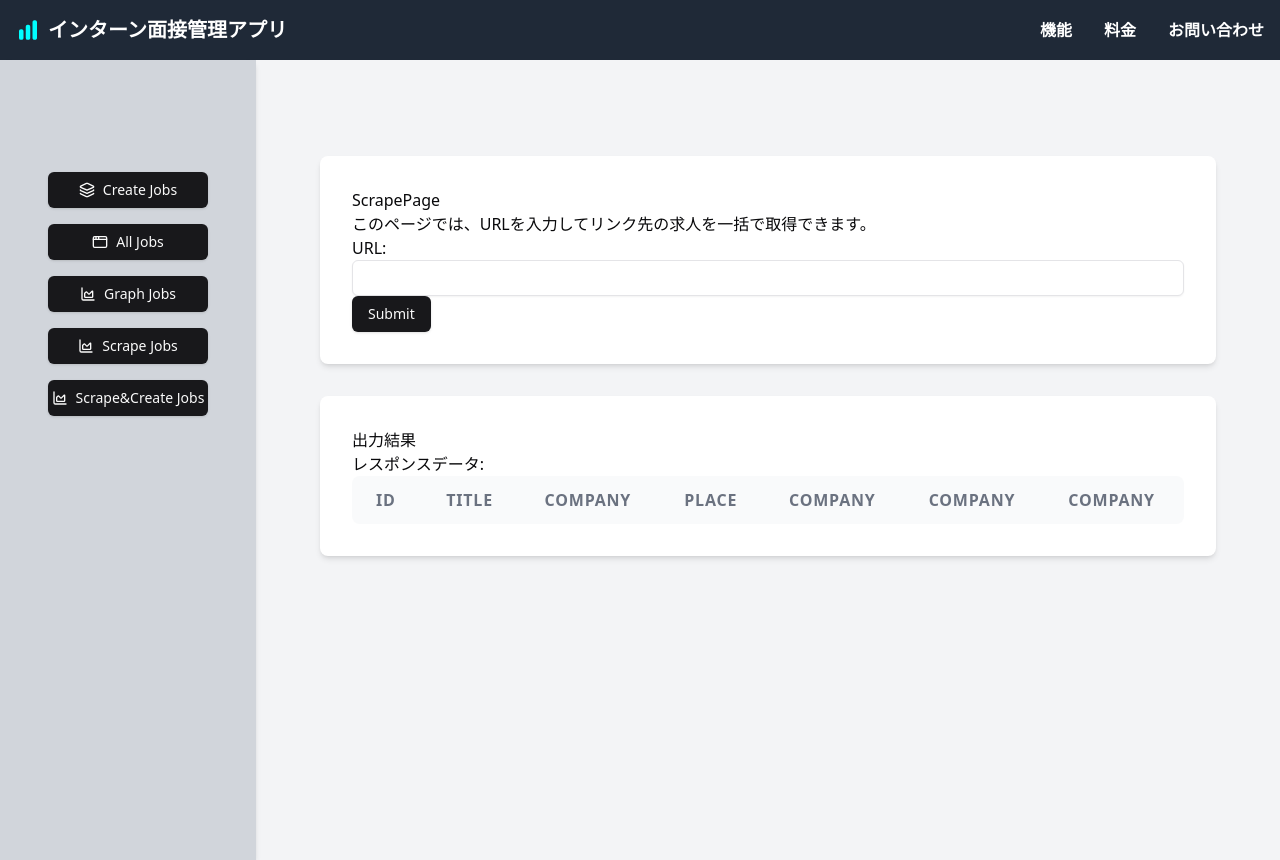
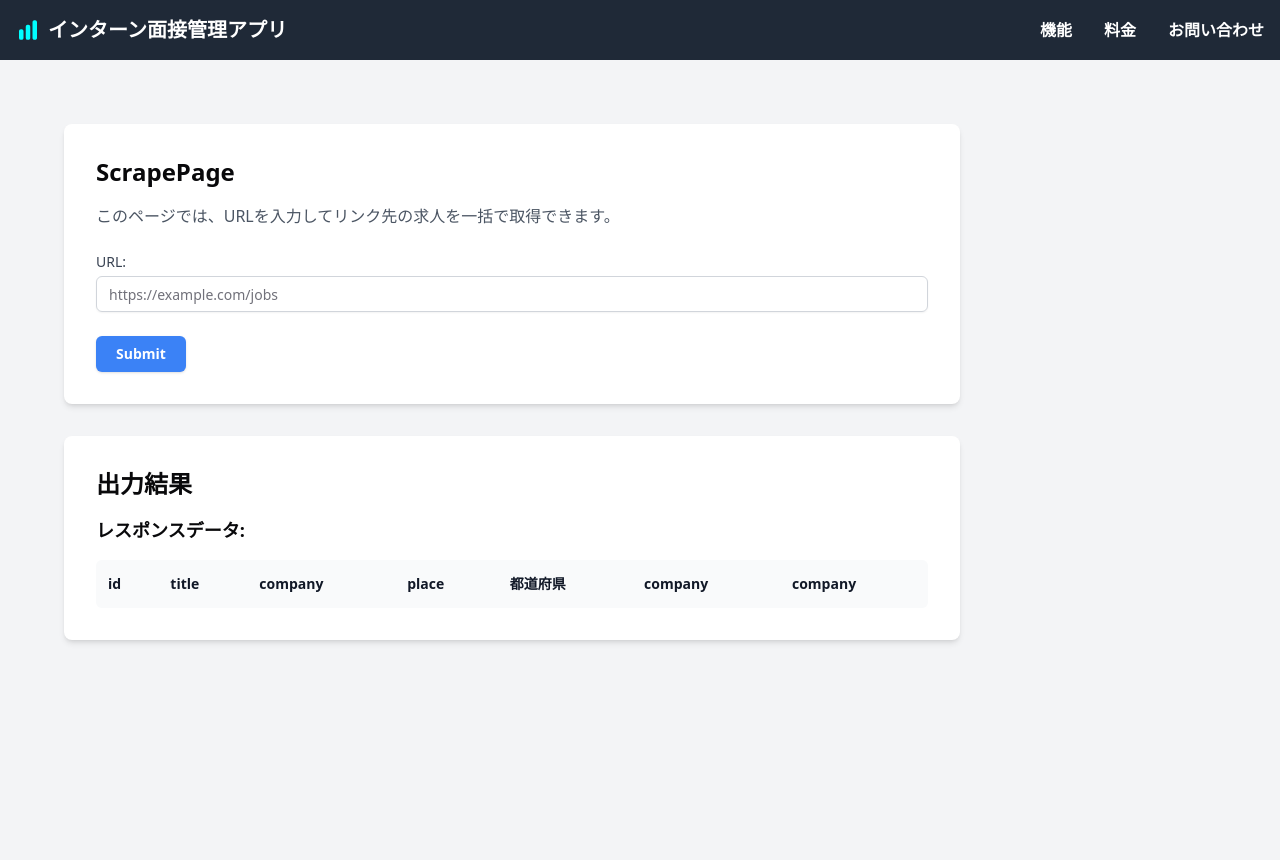
Before and after one commit to ajdjaiuoapooiad/next-port5-frontend-pageRouter, a Next.js app: page /scrape-posts in a window 1280 px wide. Built offline with nearby package versions, Linux system fonts and the light colour scheme.

Commit message:
topPage sidebar追加

```diff
--- a/src/components/Layout.tsx
+++ b/src/components/Layout.tsx
@@ -8,7 +8,7 @@ type LayoutProps = {
 };
 
 const Layout: React.FC<LayoutProps> = ({ children }) => {
-  const [isSidebarOpen, setIsSidebarOpen] = useState(true);
+  const [isSidebarOpen, setIsSidebarOpen] = useState(false);
 
   const toggleSidebar = () => {
     setIsSidebarOpen(!isSidebarOpen);
--- a/src/components/Sidebar.tsx
+++ b/src/components/Sidebar.tsx
@@ -25,7 +25,7 @@ const Sidebar: React.FC<SidebarProps> = ({ isSidebarOpen, toggleSidebar }) => {
   }
   return (
     <aside
-      className={`md:col-span-1 w-full top-0 h-screen bg-gray-800 text-white p-4 md:bg-gray-300 md:text-gray-800 transition-transform duration-300 ease-in-out md:shadow-md md:h-screen ${ // md:h-screenに変更
+      className={`flex-shrink-0 w-full top-0 h-screen bg-gray-800 text-white p-4 md:bg-gray-300 md:text-gray-800 transition-transform duration-300 ease-in-out md:shadow-md md:h-screen ${
         isSidebarOpen ? "translate-x-0" : "-translate-x-full md:translate-x-0"
       }`}
     >
--- a/src/pages/graph-posts/index.tsx
+++ b/src/pages/graph-posts/index.tsx
@@ -117,6 +117,9 @@ const GraphPage = () => {
           </form>
         </div>
 
+
+        <p className="text-2xl font-bold">参考例</p>
+
         <section className="bg-white rounded-lg shadow-md p-4 md:p-8 my-8">
           <h2 className="text-3xl font-semibold text-center mb-8">
             株式会社Aの求人 : エントリー数の推移（1日単位）
--- a/src/pages/index.tsx
+++ b/src/pages/index.tsx
@@ -10,6 +10,8 @@ import Slider from 'react-slick';
 import 'slick-carousel/slick/slick.css';
 import 'slick-carousel/slick/slick-theme.css';
 import Navbar from '@/components/Navbar'
+import { Button } from '@/components/ui/button'
+import Sidebar from '@/components/Sidebar'
 
 
 interface Screenshot {
@@ -19,6 +21,11 @@ interface Screenshot {
 
 const HomePage = () => {
   const [selectedImage, setSelectedImage] = useState<Screenshot | null>(null);
+    const [isSidebarOpen, setIsSidebarOpen] = useState(false);
+
+    const toggleSidebar = () => {
+      setIsSidebarOpen(!isSidebarOpen);
+    };
 
   const settings = {
     dots: true,
@@ -52,6 +59,20 @@ const HomePage = () => {
         <meta name="viewport" content="width=device-width, initial-scale=1" />
         <link rel="icon" href="/icons/test.svg" />
       </Head>
+
+      <div className="min-h-screen bg-gray-100">
+        <Button
+          onClick={toggleSidebar}
+          className="absolute top-3 right-4 md:hidden "
+        >
+          {isSidebarOpen ? "✕" : "☰"}
+        </Button>
+
+        <div className="grid md:grid-cols-5">
+          {isSidebarOpen && (
+            <Sidebar isSidebarOpen={isSidebarOpen} toggleSidebar={toggleSidebar} />
+          )}
+        </div>
 
       <Hero />
 
@@ -190,6 +211,8 @@ const HomePage = () => {
       </footer>
 
     </div>
+
+    </div>
   )
 }
 
--- a/src/pages/scrape-posts/index.tsx
+++ b/src/pages/scrape-posts/index.tsx
@@ -7,6 +7,7 @@ import { useRouter } from "next/navigation";
 import React, { FormEvent, useState } from "react";
 import Layout from "@/components/Layout";
 import Head from "next/head";
+import { cn } from "@/lib/utils";
 
 const ScrapePostsList = () => {
   const [url, setUrl] = useState("");
@@ -44,102 +45,121 @@ const ScrapePostsList = () => {
       </Head>
 
       <div className="p-4 md:p-8">
-        <div className="bg-white rounded-lg shadow-md p-4 md:p-8 my-8">
-          <h1>ScrapePage</h1>
-          <p>このページでは、URLを入力してリンク先の求人を一括で取得できます。</p>
-          <form onSubmit={handleSubmit}>
-            <label>URL:</label>
+
+        <div className="bg-white rounded-lg shadow-md p-6 md:p-8 mb-8">
+          <h1 className="text-2xl font-bold mb-4">ScrapePage</h1>
+          <p className="text-gray-600 mb-6">
+            このページでは、URLを入力してリンク先の求人を一括で取得できます。
+          </p>
+          <form onSubmit={handleSubmit} className="space-y-6">
+            <div>
+              <label className="block text-sm font-medium text-gray-700">URL:</label>
               <Input
-              className="bg-white"
+                className="mt-1 w-full border-gray-300 rounded-md shadow-sm focus:ring-blue-500 focus:border-blue-500"
                 type="text"
                 name="url"
+                placeholder="https://example.com/jobs"
                 onChange={(e) => setUrl(e.target.value)}
               />
-
-            <Button type="submit">Submit</Button>
+            </div>
+            <Button
+              type="submit"
+              className="bg-blue-500 hover:bg-blue-700 text-white font-semibold rounded-md py-2.5 px-5 transition-colors duration-200"
+            >
+              Submit
+            </Button>
           </form>
         </div>
 
-        <div className="bg-white rounded-lg shadow-md p-4 md:p-8 my-8">
-          <h1>出力結果</h1>
+        <div className="bg-white rounded-lg shadow-md p-6 md:p-8">
+          <h1 className="text-2xl font-bold mb-4">出力結果</h1>
           {responseData && (
             <div>
-              <h2>レスポンスデータ:</h2>
+              <h2 className="text-lg font-semibold mb-4">レスポンスデータ:</h2>
 
-              <div className="overflow-x-auto rounded-lg">
-                <table className="min-w-full divide-y divide-gray-200">
+              <div className="overflow-x-auto rounded-md">
+                <table className="min-w-full table-auto divide-y divide-gray-200">
                   <thead className="bg-gray-50">
                     <tr>
                       <th
                         scope="col"
-                        className="px-6 py-3 text-left font-bold text-gray-500 uppercase tracking-wider"
+                        className="px-3 py-3.5 text-left text-sm font-semibold text-gray-900"
                       >
                         id
                       </th>
                       <th
                         scope="col"
-                        className="px-6 py-3 text-left font-bold text-gray-500 uppercase tracking-wider"
+                        className="px-3 py-3.5 text-left text-sm font-semibold text-gray-900"
                       >
                         title
                       </th>
                       <th
                         scope="col"
-                        className="px-6 py-3 text-left font-bold text-gray-500 uppercase tracking-wider"
+                        className="px-3 py-3.5 text-left text-sm font-semibold text-gray-900"
                       >
                         company
                       </th>
                       <th
                         scope="col"
-                        className="px-6 py-3 text-left font-bold text-gray-500 uppercase tracking-wider"
+                        className="px-3 py-3.5 text-left text-sm font-semibold text-gray-900"
                       >
                         place
                       </th>
                       <th
                         scope="col"
-                        className="px-6 py-3 text-left font-bold text-gray-500 uppercase tracking-wider"
+                        className="px-3 py-3.5 text-left text-sm font-semibold text-gray-900"
+                      >
+                        都道府県
+                      </th>
+                      <th
+                        scope="col"
+                        className="px-3 py-3.5 text-left text-sm font-semibold text-gray-900"
                       >
                         company
                       </th>
                       <th
                         scope="col"
-                        className="px-6 py-3 text-left font-bold text-gray-500 uppercase tracking-wider"
-                      >
-                        company
-                      </th>
-                      <th
-                        scope="col"
-                        className="px-6 py-3 text-left font-bold text-gray-500 uppercase tracking-wider"
+                        className="px-3 py-3.5 text-left text-sm font-semibold text-gray-900"
                       >
                         company
                       </th>
                     </tr>
                   </thead>
                   <tbody className="bg-white divide-y divide-gray-200">
-                    {responseData.map((job: Job, index: number) => (
-                      <tr key={index}>
-                        <td className="px-6 py-4 whitespace-nowrap">
+                    {responseData.map((job: Job, index: number) => {
+                      const isOsakaOrTokyo = job.place === "大阪府" || job.place === "東京都";
+                      return (
+                        <tr
+                          key={index}
+                          className={cn(
+                            "hover:bg-gray-50 transition-colors duration-200",
+                            isOsakaOrTokyo && "bg-red-100"
+                          )}
+                        >
+                          <td className="px-3 py-4 whitespace-nowrap text-sm text-gray-500">
                             {index + 1}:
                           </td>
-                        <td className="px-6 py-4 whitespace-nowrap">
+                          <td className="px-3 py-4 whitespace-nowrap text-sm text-gray-900 text-truncate">
                             {job.title}
                           </td>
-                        <td className="px-6 py-4 whitespace-nowrap">
+                          <td className="px-3 py-4 whitespace-nowrap text-sm text-gray-500 text-truncate">
                             {job.company}
                           </td>
-                        <td className="px-6 py-4 whitespace-nowrap">
+                          <td className="px-3 py-4 whitespace-nowrap text-sm text-gray-500">
                             {job.place}
                           </td>
-                        <td className="px-6 py-4 whitespace-nowrap">
+                          <td className="px-3 py-4 whitespace-nowrap text-sm text-gray-500">
+                            {job.place}
+                          </td>
+                          <td className="px-3 py-4 whitespace-nowrap text-sm text-gray-500 text-truncate">
                             {job.company}
                           </td>
-                        <td className="px-6 py-4 whitespace-nowrap">
-                          {job.company}
-                        </td>
-                        <td className="px-6 py-4 whitespace-nowrap">
+                          <td className="px-3 py-4 whitespace-nowrap text-sm text-gray-500 text-truncate">
                             {job.company}
                           </td>
                         </tr>
-                    ))}
+                      );
+                    })}
                   </tbody>
                 </table>
               </div>
```
Lines whose indentation alone changed are shown as unchanged.
